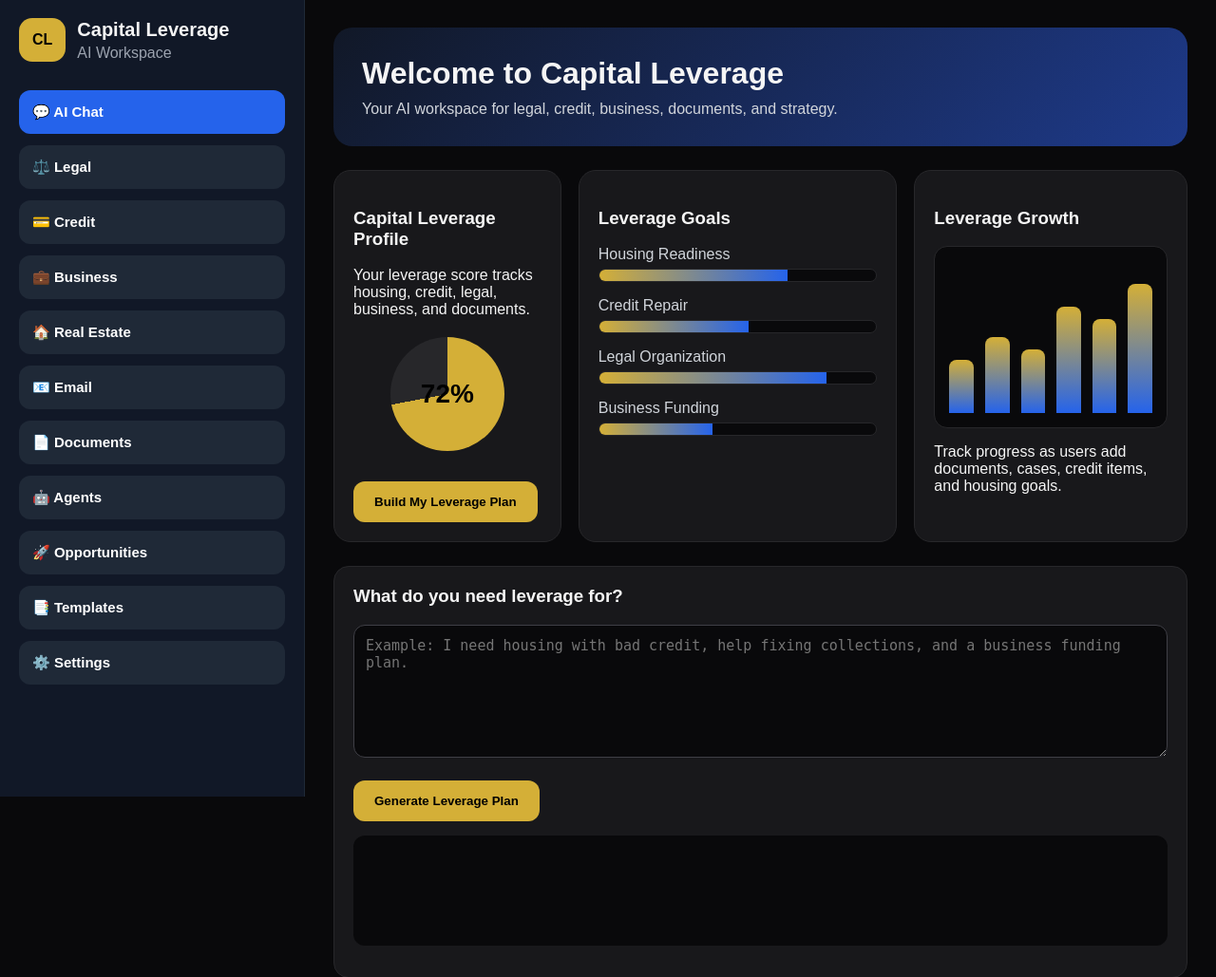
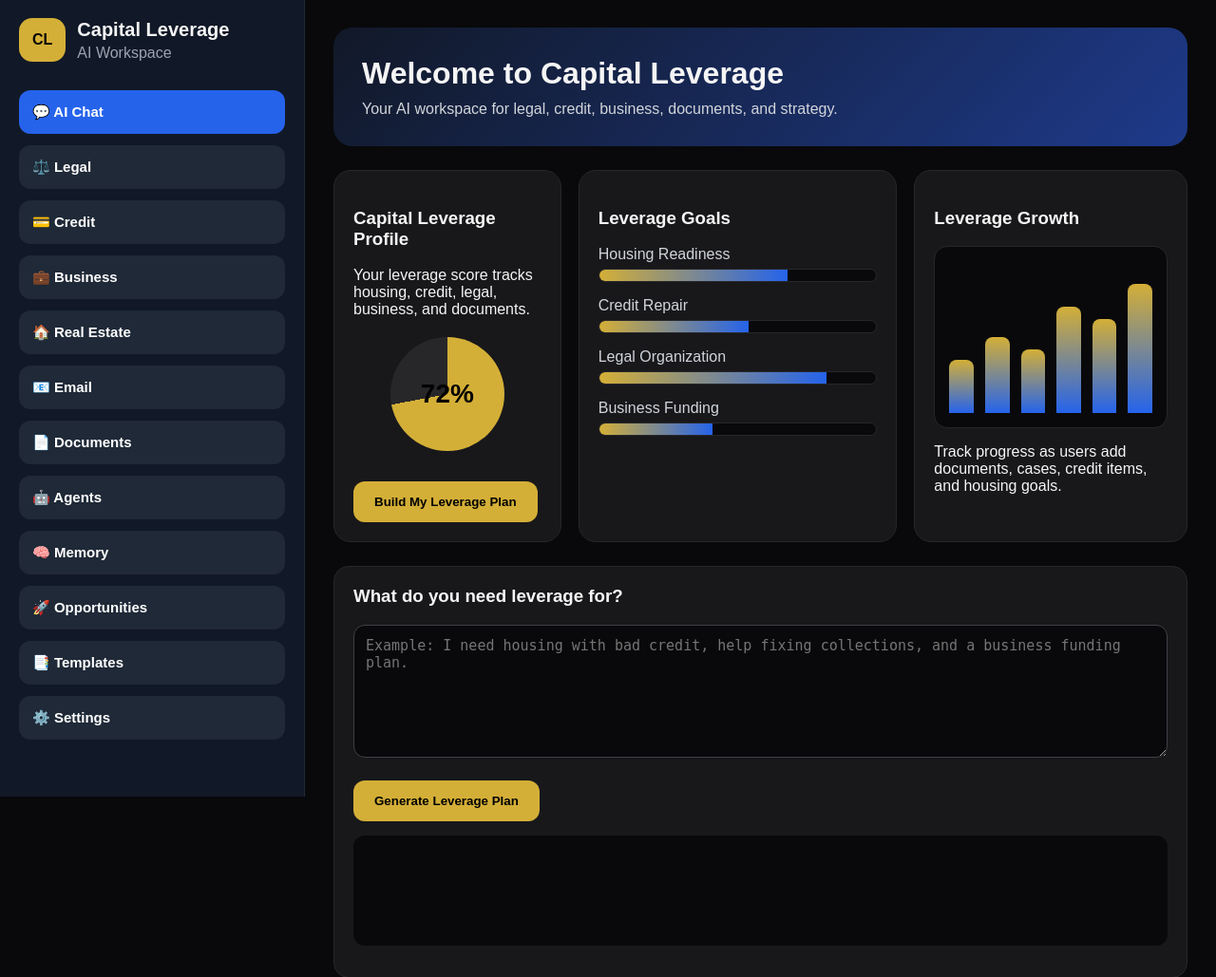
Before and after one commit to Carnell6989/Capitalleverage, a Flask app: page / in a window 1280 px wide. Shown: the part 19-1048 px from the top of the page at 95% size. Run offline with Flask 3, Linux system fonts and the light colour scheme; data that the repository does not hold is empty.

Commit message:
Capital Leverage memory build

```diff
--- a/app.py
+++ b/app.py
@@ -313,6 +313,26 @@ Return:
 """
     return jsonify(ai_router(prompt, "document"))
 
+
+MEMORY_FILE = DATA_DIR / "memory.json"
+
+@app.route("/memory", methods=["GET"])
+def get_memory():
+    memory = load_json(MEMORY_FILE)
+    if isinstance(memory, list):
+        return jsonify({"memory": ""})
+    return jsonify(memory)
+
+@app.route("/memory", methods=["POST"])
+def save_memory():
+    data = request.json
+    memory = {
+        "memory": data.get("memory", ""),
+        "updated_at": datetime.now().isoformat()
+    }
+    save_json(MEMORY_FILE, memory)
+    return jsonify(memory)
+
 @app.route("/health")
 def health():
     return jsonify({"status": "ok", "app": "Capital Leverage 2.5"})
--- a/static/js/app.js
+++ b/static/js/app.js
@@ -518,3 +518,27 @@ async function saveEmailAsEvidence() {
 
   alert("Email saved to Evidence Vault.");
 }
+
+async function loadMemory() {
+  const box = document.getElementById("memory-text");
+  const status = document.getElementById("memory-status");
+  if (!box) return;
+
+  const res = await fetch("/memory");
+  const data = await res.json();
+  box.value = data.memory || "";
+  status.innerText = "Memory loaded.";
+}
+
+async function saveMemory() {
+  const memory = document.getElementById("memory-text").value;
+  const status = document.getElementById("memory-status");
+
+  await fetch("/memory", {
+    method: "POST",
+    headers: {"Content-Type": "application/json"},
+    body: JSON.stringify({ memory })
+  });
+
+  status.innerText = "Memory saved. Capital Leverage will now use this in AI answers.";
+}
--- a/templates/index.html
+++ b/templates/index.html
@@ -7,6 +7,12 @@ cat > templates/index.html <<'EOF'
   <meta charset="UTF-8">
   <title>Capital Leverage</title>
   <link rel="stylesheet" href="/static/css/style.css">
+
+  <link rel="manifest" href="/static/manifest.json">
+  <meta name="theme-color" content="#d4af37">
+  <meta name="apple-mobile-web-app-capable" content="yes">
+  <meta name="apple-mobile-web-app-title" content="Capital Leverage">
+
 </head>
 <body>
   <div class="app">
@@ -27,6 +33,7 @@ cat > templates/index.html <<'EOF'
       <button class="nav" onclick="showPage('email', this)">📧 Email</button>
       <button class="nav" onclick="showPage('documents', this)">📄 Documents</button>
       <button class="nav" onclick="showPage('agents', this)">🤖 Agents</button>
+      <button class="nav" onclick="showPage('memory', this)">🧠 Memory</button>
       <button class="nav" onclick="showPage('opportunities', this)">🚀 Opportunities</button>
       <button class="nav" onclick="showPage('templates', this)">📑 Templates</button>
       <button class="nav" onclick="showPage('settings', this)">⚙️ Settings</button>
@@ -371,6 +378,23 @@ cat > templates/index.html <<'EOF'
           <pre id="opp-answer"></pre>
         </div>
       </section>
+
+      <section id="memory" class="page">
+        <div class="cards">
+          <div class="card">🧠 App Memory<br><span>Save the mission, rules, cases, strategies, and leverage knowledge.</span></div>
+          <div class="card">⚖️ Law Leverage<br><span>Keep legal process principles and strategy notes.</span></div>
+          <div class="card">🏠 Housing Leverage<br><span>Save housing paths, programs, and application strategies.</span></div>
+          <div class="card">💳 Credit Leverage<br><span>Save dispute, CFPB, and bureau strategy rules.</span></div>
+        </div>
+
+        <div class="panel">
+          <h3>Capital Leverage Memory</h3>
+          <textarea id="memory-text" placeholder="Add everything Capital Leverage should remember globally..."></textarea>
+          <button onclick="saveMemory()">Save Memory</button>
+          <button onclick="loadMemory()">Refresh Memory</button>
+          <pre id="memory-status"></pre>
+        </div>
+      </section>
     </main>
   </div>
 
```
Also changed, not shown: ai/router.py (+16 -3 lines), static/manifest.json (added).
